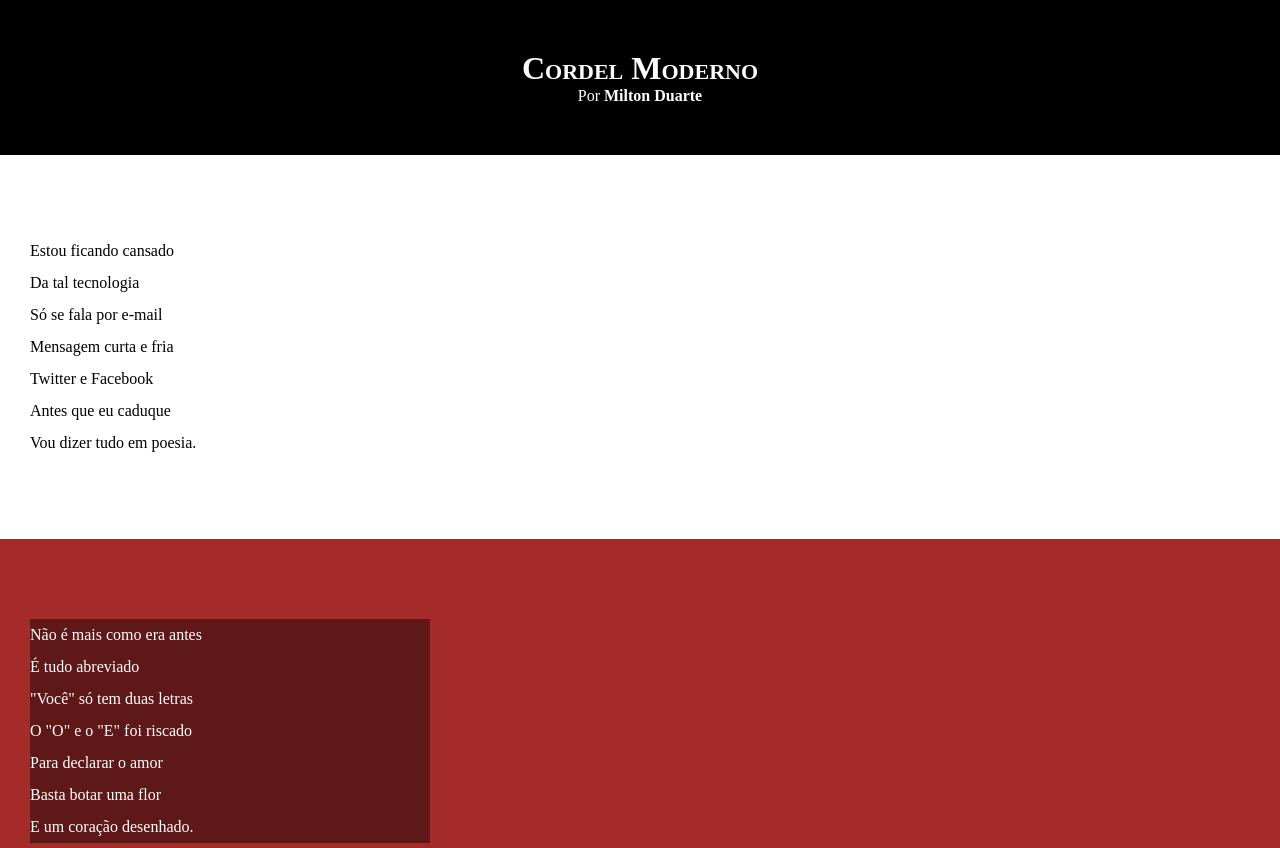
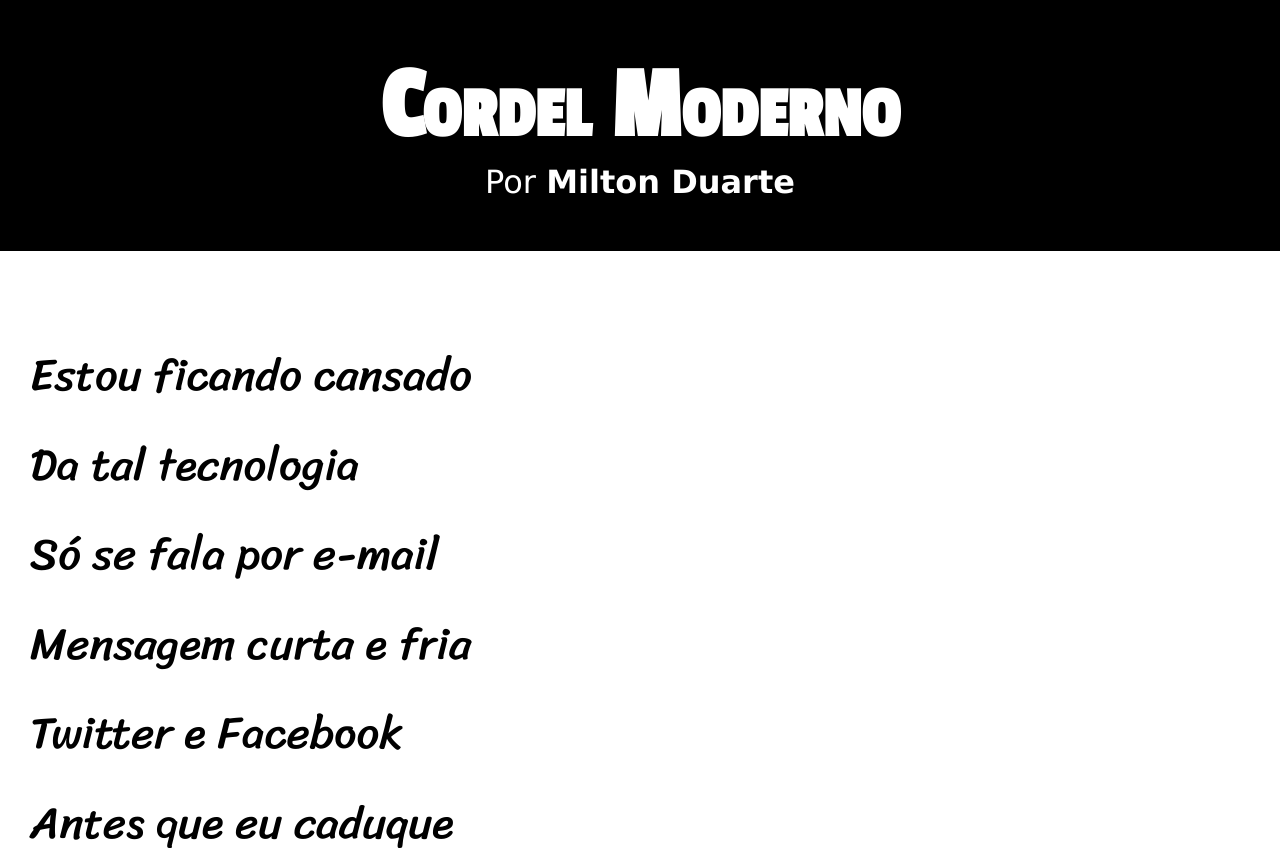
Before and after one commit to pablodupret/HTML-CSS, a plain HTML site: page Desafios/Desafio-12/index.html in a window 1280 px wide. Shown: the top 848 px of the page. Drawn offline with Linux system fonts and the light colour scheme.

Commit message:
Atualizacao de estilos d12

```diff
--- a/Desafios/Desafio-12/estilo/style.css
+++ b/Desafios/Desafio-12/estilo/style.css
@@ -1,4 +1,15 @@
 @charset "UTF-8";
+
+@import url('https://fonts.googleapis.com/css2?family=Passion+One&display=swap');
+
+@import url('https://fonts.googleapis.com/css2?family=Sriracha&display=swap');
+
+:root {
+    --fonte1: Verdana, Geneva, Tahoma, sans-serif;
+    --fonte2: 'Passion One', cursive;
+    --fonte3: 'Sriracha', cursive;
+}
+
 
 * {
     margin: 0px;
@@ -10,6 +21,8 @@ html, body {
 
     min-height: 100vh;
     background-color: darkgrey;
+    font-family: var(--fonte1);
+
 }
 
 header {
@@ -23,6 +36,13 @@ header {
 header > h1 {
 
     font-variant: small-caps;
+    font-family: var(--fonte2);
+    font-size: 8vw;
+}
+
+header > p {
+
+    font-size: 2.5vw;
 }
 
 a {
@@ -43,6 +63,8 @@ section {
     padding-bottom: 10vh;
     line-height: 2em;
     padding-left: 30px;
+    font-family: var(--fonte3);
+    font-size: 3.5vw;
 
 
 }
@@ -60,7 +82,9 @@ section.imagem {
 }
 
 section.imagem > p {
-    width: 400px;
+
+    display: inline-block;
+    padding-right: 10px;
     background-color: rgba(0, 0, 0, 0.427);
 }
 
```
